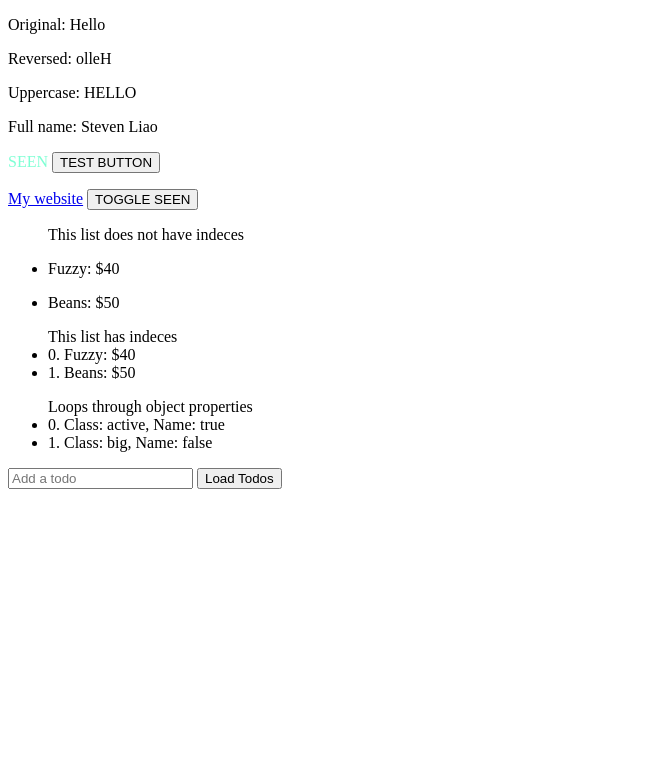
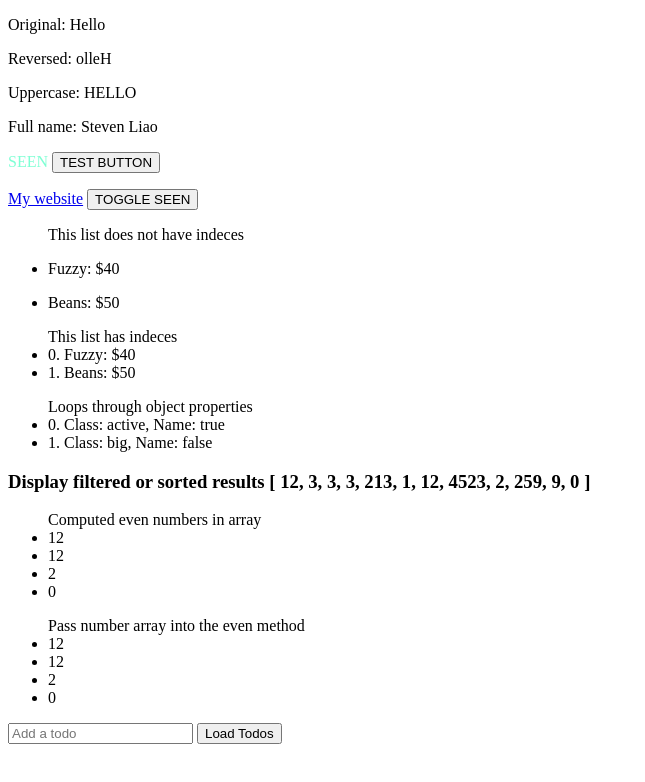
Before and after one commit to Penspinner/VueTest, a plain HTML site: page index.html in a window 1280 px wide. Shown: the whole page, without its empty margins (0-645 px from the left). Drawn offline with nearby package versions, Linux system fonts and the light colour scheme.

Commit message:
Sort/Filter

```diff
--- a/index.html
+++ b/index.html
@@ -40,6 +40,17 @@
                     {{index + ". Class: " + value + ", Name: " + key}}
                 </li>
             </ul>
+            <div>
+                <h3>Display filtered or sorted results {{numbers}}</h3>
+                <ul>
+                    Computed even numbers in array
+                    <li v-for="n in evenNumbers">{{n}}</li>
+                </ul>
+                <ul>
+                    Pass number array into the even method
+                    <li v-for="n in even(numbers)">{{n}}</li>
+                </ul>
+            </div>
         </div>
         <div id="todoList">
             <input
--- a/js/app.js
+++ b/js/app.js
@@ -19,7 +19,8 @@ var app = new Vue
         [
             {title: 'Fuzzy', price: 40},
             {title: 'Beans', price: 50}
-        ]
+        ],
+        numbers: [12, 3, 3, 3, 213, 1, 12, 4523, 2, 259, 9, 0]
     },
 
     // Re-evaluated when dependencies change
@@ -40,6 +41,12 @@ var app = new Vue
                 this.firstName = nameSplit[0];
                 this.lastName = nameSplit[nameSplit.length - 1];
             }
+        },
+        evenNumbers: function()
+        {
+            return this.numbers.filter(function(n) {
+                return n % 2 === 0;
+            });
         }
     },
 
@@ -50,6 +57,13 @@ var app = new Vue
         toggleSeen: function()
         {
             this.seen = !this.seen;
+        },
+        even: function(numbers)
+        {
+            return numbers.filter(function(n)
+            {
+                return n % 2 === 0;
+            });
         }
     },
 
```
